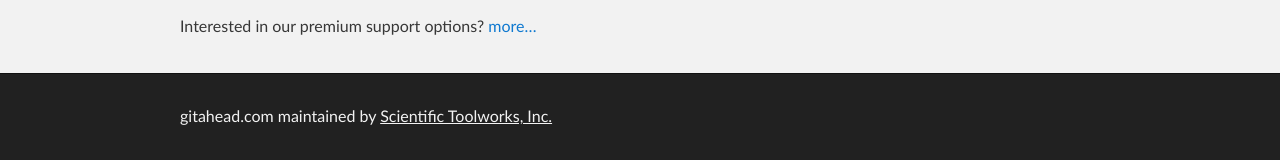
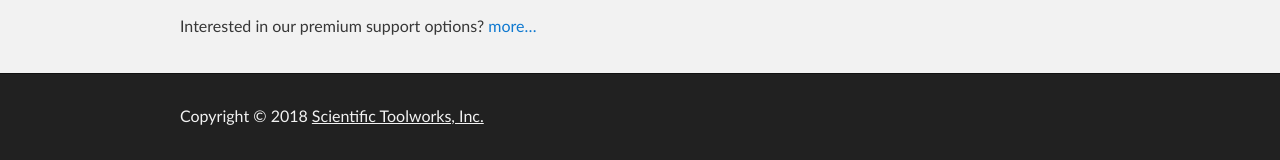
Before and after one commit to gitahead/gitahead.com, a Jekyll site: the page built from index.md, in a window 1280 px wide. Shown: the part 805-965 px from the top of the page. Built offline with Jekyll 4.4.1, drawn with Linux system fonts in a browser that asks for light colours; our own code applies the rules of GitHub Pages for plain Markdown files.

Commit message:
Add copyright to footer

```diff
--- a/_layouts/default.html
+++ b/_layouts/default.html
@@ -39,7 +39,7 @@
     <div id="footer_wrap" class="outer">
       <footer class="inner">
         {% if site.github.is_project_page %}
-          <p class="copyright">{{ site.title }} maintained by <a href="{{ site.github.owner_url }}">Scientific Toolworks, Inc.</a></p>
+          <p class="copyright">Copyright © {{ site.time | date: "%Y" }} <a href="{{ site.github.owner_url }}">Scientific Toolworks, Inc.</a></p>
         {% endif %}
       </footer>
     </div>
```
